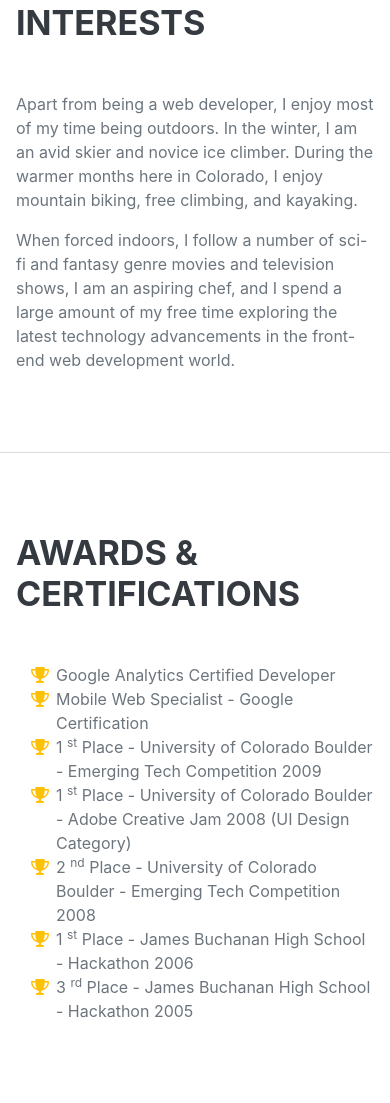
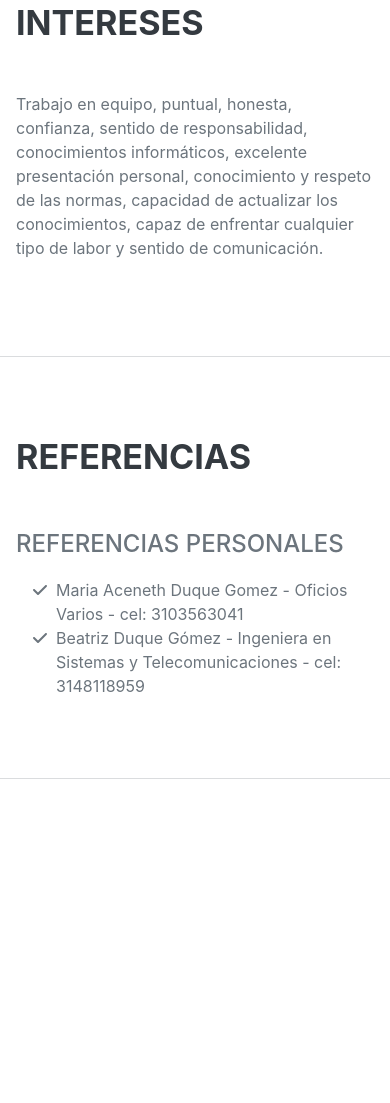
Before and after one commit to EilynBuitrago/Hoja_vida2, a plain HTML site: page index.html in a window 390 px wide. Shown: the part 3822-4925 px from the top of the page. After the commit the page ends 4601 px from the top, so only its background shows below. Drawn offline with nearby package versions, Linux system fonts and the light colour scheme; a web font is replaced by a local one.

Commit message:
Se realiza las Habilidades y se crea las refencias Personales

```diff
--- a/index.html
+++ b/index.html
@@ -29,8 +29,8 @@
                     <li class="nav-item"><a class="nav-link js-scroll-trigger" href="#experience">Experiencia</a></li>
                     <li class="nav-item"><a class="nav-link js-scroll-trigger" href="#education">Educación</a></li>
                     <li class="nav-item"><a class="nav-link js-scroll-trigger" href="#skills">Habilidades</a></li>
-                    <li class="nav-item"><a class="nav-link js-scroll-trigger" href="#interests">Interests</a></li>
-                    <li class="nav-item"><a class="nav-link js-scroll-trigger" href="#awards">Awards</a></li>
+                    <li class="nav-item"><a class="nav-link js-scroll-trigger" href="#intereses">Intereses</a></li>
+                    <li class="nav-item"><a class="nav-link js-scroll-trigger" href="#Referencias">Referencias</a></li>
                 </ul>
             </div>
         </nav>
@@ -155,62 +155,36 @@
                 </div>
             </section>
             <hr class="m-0" />
-            <!-- Interests-->
-            <section class="resume-section" id="interests">
+            <!-- Intereses-->
+            <section class="resume-section" id="intereses">
                 <div class="resume-section-content">
-                    <h2 class="mb-5">Interests</h2>
-                    <p>Apart from being a web developer, I enjoy most of my time being outdoors. In the winter, I am an avid skier and novice ice climber. During the warmer months here in Colorado, I enjoy mountain biking, free climbing, and kayaking.</p>
-                    <p class="mb-0">When forced indoors, I follow a number of sci-fi and fantasy genre movies and television shows, I am an aspiring chef, and I spend a large amount of my free time exploring the latest technology advancements in the front-end web development world.</p>
+                    <h2 class="mb-5">Intereses</h2>
+                    <p>Trabajo en equipo, puntual, honesta, confianza, sentido de responsabilidad, conocimientos informáticos, excelente presentación personal, conocimiento y respeto de las normas, capacidad de actualizar los conocimientos, capaz de enfrentar cualquier tipo de labor y sentido de comunicación.</p>
+                    <p class="mb-0">
                 </div>
             </section>
             <hr class="m-0" />
-            <!-- Awards-->
-            <section class="resume-section" id="awards">
+
+            <!-- Referencias-->
+            <section class="resume-section" id="Referencias">
                 <div class="resume-section-content">
-                    <h2 class="mb-5">Awards & Certifications</h2>
+                    <h2 class="mb-5">Referencias</h2>
+                    <div class="subheading mb-3">Referencias Personales</div>
                     <ul class="fa-ul mb-0">
                         <li>
-                            <span class="fa-li"><i class="fas fa-trophy text-warning"></i></span>
-                            Google Analytics Certified Developer
+                            <span class="fa-li"><i class="fas fa-check"></i></span>
+                            Maria Aceneth Duque Gomez - Oficios Varios - cel: 3103563041
                         </li>
                         <li>
-                            <span class="fa-li"><i class="fas fa-trophy text-warning"></i></span>
-                            Mobile Web Specialist - Google Certification
-                        </li>
-                        <li>
-                            <span class="fa-li"><i class="fas fa-trophy text-warning"></i></span>
-                            1
-                            <sup>st</sup>
-                            Place - University of Colorado Boulder - Emerging Tech Competition 2009
-                        </li>
-                        <li>
-                            <span class="fa-li"><i class="fas fa-trophy text-warning"></i></span>
-                            1
-                            <sup>st</sup>
-                            Place - University of Colorado Boulder - Adobe Creative Jam 2008 (UI Design Category)
-                        </li>
-                        <li>
-                            <span class="fa-li"><i class="fas fa-trophy text-warning"></i></span>
-                            2
-                            <sup>nd</sup>
-                            Place - University of Colorado Boulder - Emerging Tech Competition 2008
-                        </li>
-                        <li>
-                            <span class="fa-li"><i class="fas fa-trophy text-warning"></i></span>
-                            1
-                            <sup>st</sup>
-                            Place - James Buchanan High School - Hackathon 2006
-                        </li>
-                        <li>
-                            <span class="fa-li"><i class="fas fa-trophy text-warning"></i></span>
-                            3
-                            <sup>rd</sup>
-                            Place - James Buchanan High School - Hackathon 2005
+                            <span class="fa-li"><i class="fas fa-check"></i></span>
+                            Beatriz Duque Gómez - Ingeniera en Sistemas y Telecomunicaciones - cel: 3148118959
                         </li>
                     </ul>
                 </div>
             </section>
-        </div>
+            <hr class="m-0" />
+
+
         <!-- Bootstrap core JS-->
         <script src="https://cdn.jsdelivr.net/npm/bootstrap@5.1.3/dist/js/bootstrap.bundle.min.js"></script>
         <!-- Core theme JS-->
```
